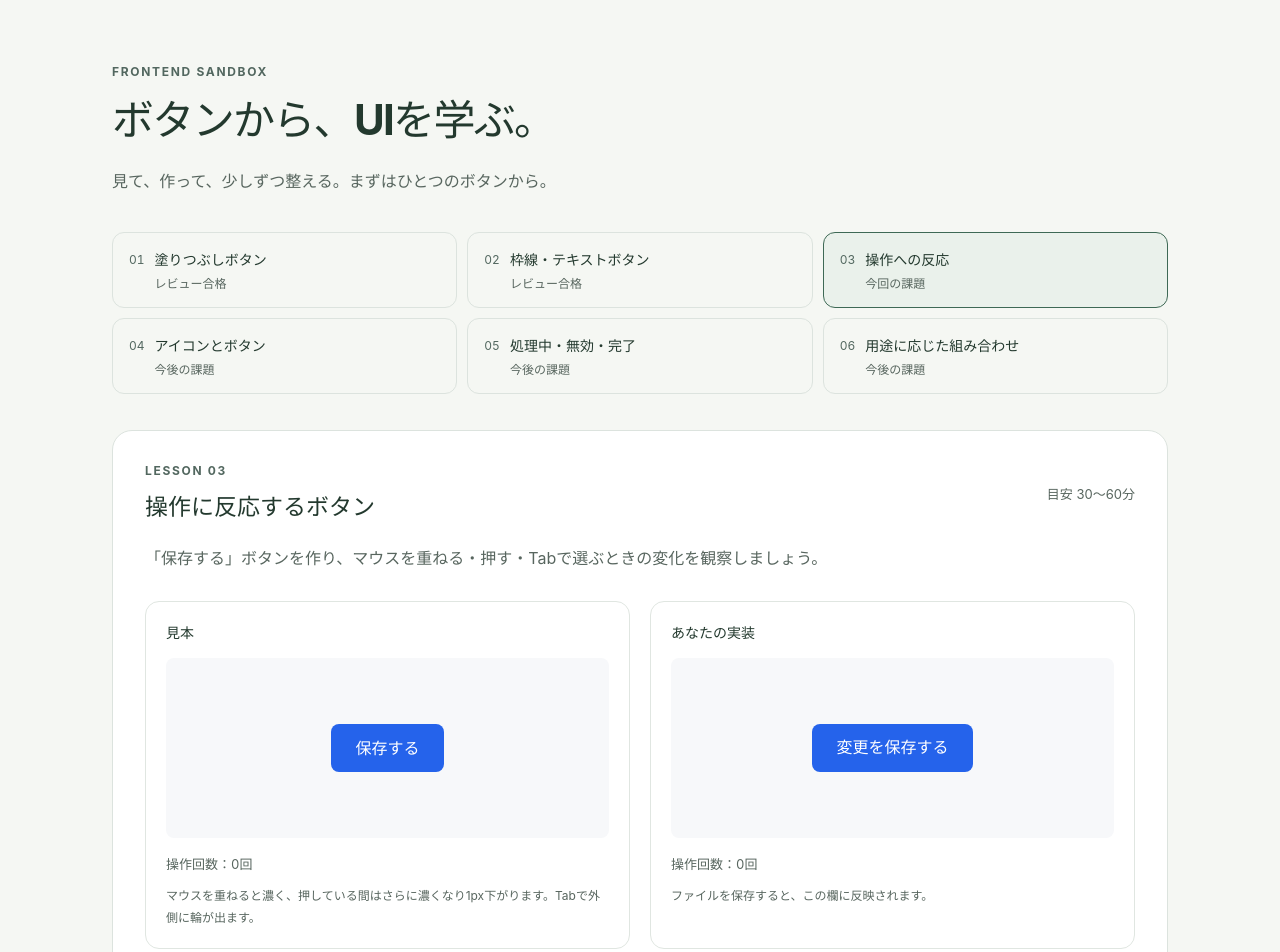
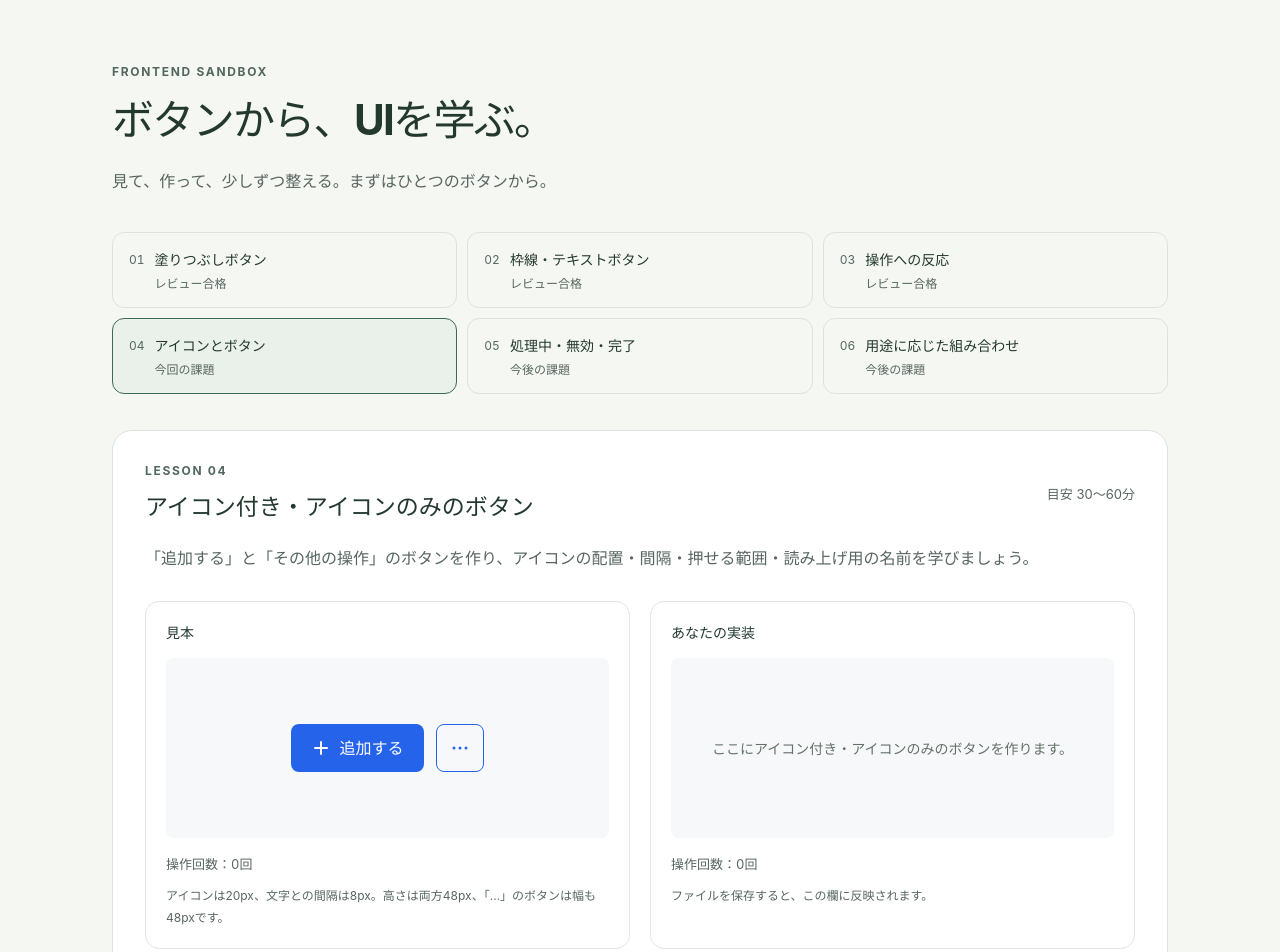
Before and after one commit to cry999/frontend-sandbox, a React (Vite) app: page / in a window 1280 px wide. Shown: the top 952 px of the page. Built offline with nearby package versions, Linux system fonts and the light colour scheme.

Commit message:
exercise: prepare lesson 04

```diff
--- a/src/App.tsx
+++ b/src/App.tsx
@@ -5,6 +5,8 @@ import BasicButtonExercise from './exercises/01-basic-button/BasicButtonExercise
 import BasicButtonReference from './reference/BasicButtonReference'
 import OutlineTextButtonsExercise from './exercises/02-outline-text-buttons/OutlineTextButtonsExercise'
 import OutlineTextButtonsReference from './reference/OutlineTextButtonsReference'
+import IconButtonsExercise from './exercises/04-icon-buttons/IconButtonsExercise'
+import IconButtonsReference from './reference/IconButtonsReference'
 import './App.css'
 
 const lessons = ['塗りつぶしボタン', '枠線・テキストボタン', '操作への反応', 'アイコンとボタン', '処理中・無効・完了', '用途に応じた組み合わせ']
@@ -34,10 +36,10 @@ export default function App() {
       <nav aria-label="練習プラン" className="lesson-nav">
         <ol>
           {lessons.map((lesson, index) => (
-            <li key={lesson} aria-current={index === 2 ? 'step' : undefined}>
+            <li key={lesson} aria-current={index === 3 ? 'step' : undefined}>
               <span className="lesson-number">{String(index + 1).padStart(2, '0')}</span>
               <span>{lesson}</span>
-              <span className="lesson-status">{index < 2 ? 'レビュー合格' : index === 2 ? '今回の課題' : '今後の課題'}</span>
+              <span className="lesson-status">{index < 3 ? 'レビュー合格' : index === 3 ? '今回の課題' : '今後の課題'}</span>
             </li>
           ))}
         </ol>
@@ -45,34 +47,47 @@ export default function App() {
       <section className="lesson" aria-labelledby="lesson-heading">
         <div className="lesson-heading">
           <div>
-            <p className="eyebrow">LESSON 03</p>
-            <h2 id="lesson-heading">操作に反応するボタン</h2>
+            <p className="eyebrow">LESSON 04</p>
+            <h2 id="lesson-heading">アイコン付き・アイコンのみのボタン</h2>
           </div>
           <span className="duration">目安 30〜60分</span>
         </div>
-        <p className="lesson-description">「保存する」ボタンを作り、マウスを重ねる・押す・Tabで選ぶときの変化を観察しましょう。</p>
+        <p className="lesson-description">「追加する」と「その他の操作」のボタンを作り、アイコンの配置・間隔・押せる範囲・読み上げ用の名前を学びましょう。</p>
         <div className="comparison">
           <section className="preview-panel" aria-labelledby="reference-heading">
             <h3 id="reference-heading">見本</h3>
-            <InteractionPreview><InteractiveButtonReference /></InteractionPreview>
-            <p className="panel-caption">マウスを重ねると濃く、押している間はさらに濃くなり1px下がります。Tabで外側に輪が出ます。</p>
+            <InteractionPreview><div className="practice-actions"><IconButtonsReference /></div></InteractionPreview>
+            <p className="panel-caption">アイコンは20px、文字との間隔は8px。高さは両方48px、「…」のボタンは幅も48pxです。</p>
           </section>
           <section className="preview-panel" aria-labelledby="exercise-heading">
             <h3 id="exercise-heading">あなたの実装</h3>
-            <InteractionPreview><InteractiveButtonExercise /></InteractionPreview>
+            <InteractionPreview><div className="practice-actions"><IconButtonsExercise /></div></InteractionPreview>
             <p className="panel-caption">ファイルを保存すると、この欄に反映されます。</p>
           </section>
         </div>
         <section className="instructions" aria-labelledby="task-heading">
           <h3 id="task-heading">今回の課題</h3>
           <ol>
-            <li><code>src/exercises/03-interactive-button/InteractiveButtonExercise.tsx</code>に「保存する」ボタンを書きます。</li>
-            <li>同じフォルダの<code>InteractiveButtonExercise.css</code>で通常・hover・押下・フォーカスの見た目を整えます。</li>
-            <li>マウスとTab・Enter・Spaceで試し、選択位置と押した反応が分かるか確かめます。操作回数は枠が自動で数えます。</li>
+            <li><code>src/exercises/04-icon-buttons/IconButtonsExercise.tsx</code>に2種類のボタンを書きます。アイコン素材は用意済みです。</li>
+            <li>同じフォルダの<code>IconButtonsExercise.css</code>でアイコンと文字の配置・間隔・押せる範囲を整えます。</li>
+            <li>アイコンのみのボタンにも読み上げ用の名前を付けます。マウスとTab・Enter・Spaceで試し、操作回数とフォーカスを確認します。</li>
           </ol>
           <p>できたら「レビューして」と伝えてください。詳しい完成条件は課題フォルダのREADMEにあります。</p>
         </section>
       </section>
+      <details className="previous-lesson">
+        <summary>第3回：操作に反応するボタン（レビュー合格済み）</summary>
+        <div className="comparison">
+          <section className="preview-panel" aria-label="第3回の見本">
+            <h3>見本</h3>
+            <InteractionPreview><InteractiveButtonReference /></InteractionPreview>
+          </section>
+          <section className="preview-panel" aria-label="第3回の実装">
+            <h3>あなたの実装</h3>
+            <InteractionPreview><InteractiveButtonExercise /></InteractionPreview>
+          </section>
+        </div>
+      </details>
       <details className="previous-lesson">
         <summary>第2回：枠線ボタン・テキストボタン（レビュー合格済み）</summary>
         <div className="comparison">
--- /dev/null
+++ b/src/exercises/04-icon-buttons/IconButtonsExercise.css
@@ -0,0 +1 @@
+/* 第4回のボタンのスタイルをここに書いてください。専用のクラス名を使いましょう。 */
--- /dev/null
+++ b/src/exercises/04-icon-buttons/IconButtonsExercise.tsx
@@ -0,0 +1,7 @@
+import './IconButtonsExercise.css'
+
+// アイコン素材は ../../icons/ButtonIcons から AddIcon と MoreIcon を読み込めます。
+// この案内文を、自分で作る2種類のボタンに置き換えてください。
+export default function IconButtonsExercise() {
+  return <p className="exercise-placeholder">ここにアイコン付き・アイコンのみのボタンを作ります。</p>
+}
--- /dev/null
+++ b/src/icons/ButtonIcons.tsx
@@ -0,0 +1,18 @@
+// 第4回の練習用素材。ボタンの配置や名前は課題側で実装します。
+export function AddIcon() {
+  return (
+    <svg width="20" height="20" viewBox="0 0 20 20" fill="none" aria-hidden="true" focusable="false">
+      <path d="M10 4v12M4 10h12" stroke="currentColor" strokeWidth="2" strokeLinecap="round" />
+    </svg>
+  )
+}
+
+export function MoreIcon() {
+  return (
+    <svg width="20" height="20" viewBox="0 0 20 20" fill="currentColor" aria-hidden="true" focusable="false">
+      <circle cx="4" cy="10" r="1.5" />
+      <circle cx="10" cy="10" r="1.5" />
+      <circle cx="16" cy="10" r="1.5" />
+    </svg>
+  )
+}
--- /dev/null
+++ b/src/reference/IconButtonsReference.css
@@ -0,0 +1,34 @@
+.reference-icon-button {
+  display: inline-flex;
+  align-items: center;
+  justify-content: center;
+  gap: 8px;
+  min-height: 48px;
+  border-radius: 8px;
+  font-family: inherit;
+  font-size: 16px;
+  font-weight: 600;
+  line-height: 1.5;
+  cursor: pointer;
+}
+.reference-icon-button svg { flex-shrink: 0; }
+.reference-icon-button-add {
+  padding: 12px 20px;
+  border: 0;
+  background: #2563eb;
+  color: #fff;
+}
+.reference-icon-button-add:hover { background: #1d4ed8; }
+.reference-icon-button-add:active { background: #1e40af; }
+.reference-icon-button-more {
+  width: 48px;
+  height: 48px;
+  padding: 0;
+  border: 1px solid #2563eb;
+  background: transparent;
+  color: #2563eb;
+}
+.reference-icon-button-more:hover { background: #eff6ff; }
+.reference-icon-button-more:active { background: #dbeafe; }
+.reference-icon-button:active { transform: translateY(1px); }
+.reference-icon-button:focus-visible { outline: 3px solid #2563eb; outline-offset: 3px; }
--- /dev/null
+++ b/src/reference/IconButtonsReference.tsx
@@ -0,0 +1,11 @@
+import { AddIcon, MoreIcon } from '../icons/ButtonIcons'
+import './IconButtonsReference.css'
+
+export default function IconButtonsReference() {
+  return (
+    <>
+      <button type="button" className="reference-icon-button reference-icon-button-add"><AddIcon /><span>追加する</span></button>
+      <button type="button" className="reference-icon-button reference-icon-button-more" aria-label="その他の操作"><MoreIcon /></button>
+    </>
+  )
+}
```
Also changed, not shown: practice/plan.md (+2 -1 lines), src/exercises/04-icon-buttons/README.md (added).
